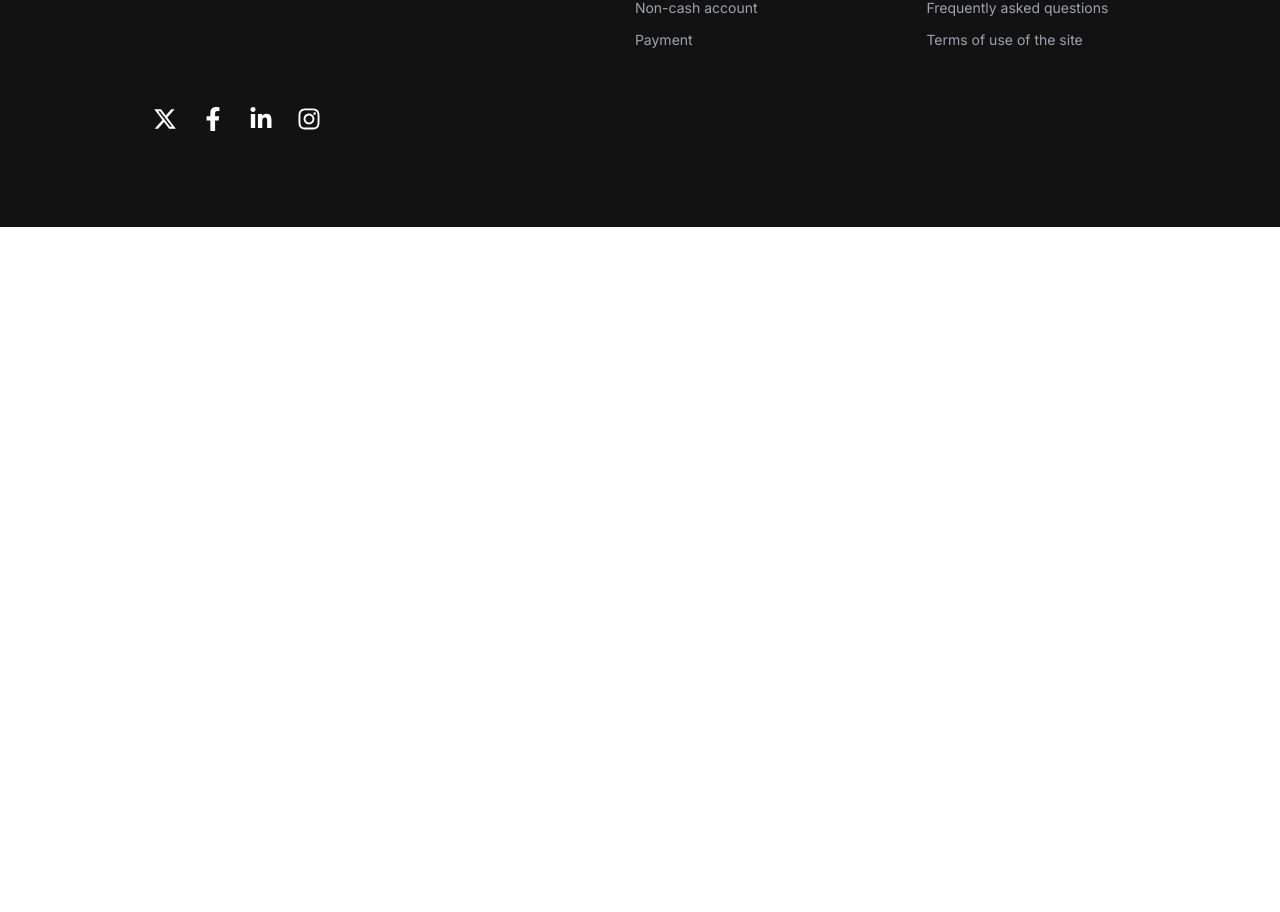
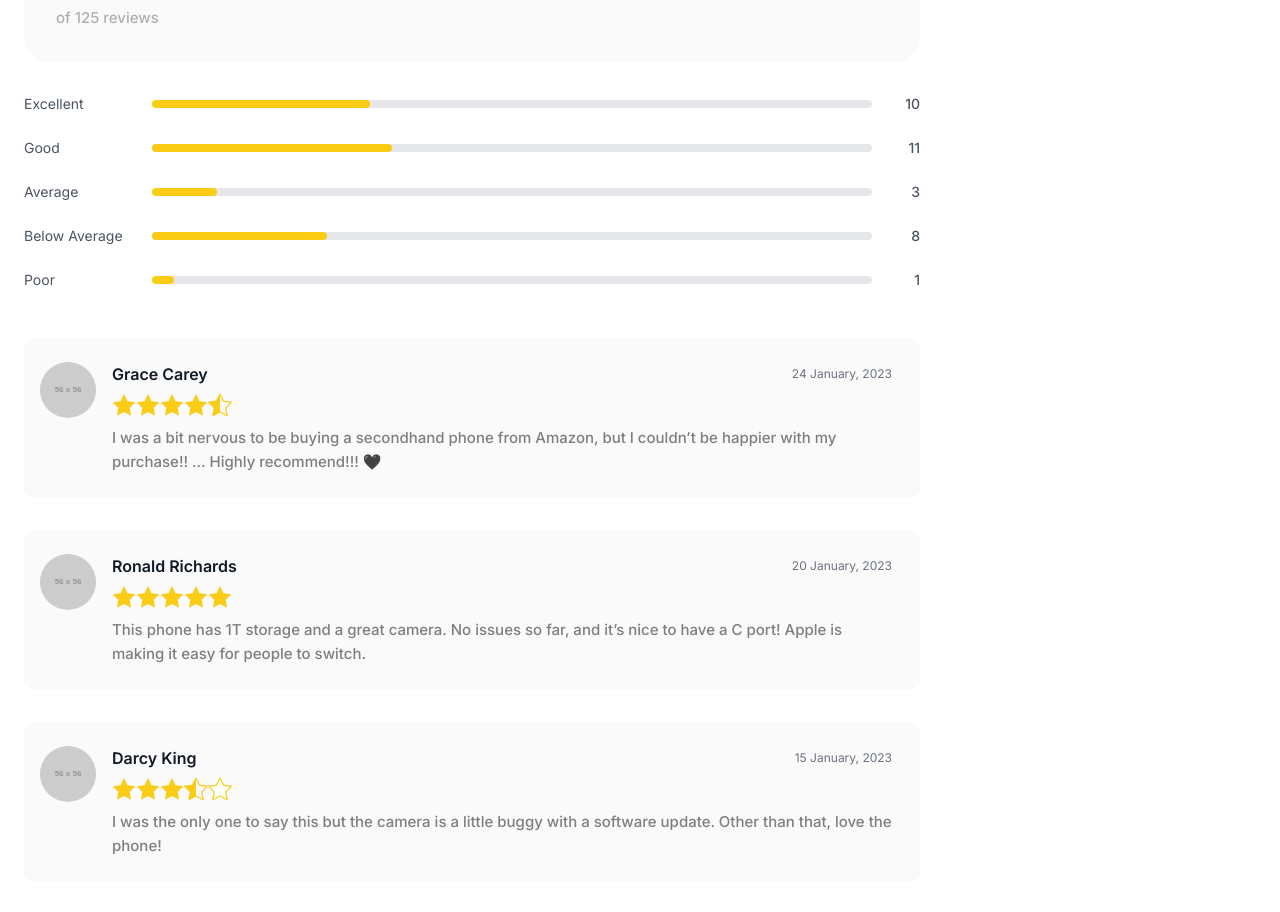
Before and after one commit to eduardobellini/cyber-web-front-Desafio03, a React (Vite) app in the folder vite-project/: page /product/1 in a window 1280 px wide. Shown: the part 332-1244 px from the top of the page. Before the commit the page ends 800 px from the top, so only its background shows below. Built offline with nearby package versions, Linux system fonts and the light colour scheme.

Commit message:
feat: add product details page with review summary and list components

```diff
--- a/vite-project/src/App.tsx
+++ b/vite-project/src/App.tsx
@@ -17,6 +17,7 @@ import Footer from './components/Footer/footer';
 import HomePage from './pages/HomePage';
 import ProductsPage from './pages/ProductsPage';
 import FilterPage from './pages/FilterPage';
+import ProductDetailsPage from './pages/ProductDetailsPage';
 
 function App() {
   return (
@@ -29,6 +30,7 @@ function App() {
             <Route path="/shop" element={<ProductsPage />} />
             <Route path="/shop/:category" element={<ProductsPage />} />
             <Route path="/shop/filters" element={<FilterPage />} />
+            <Route path="/product/:productId" element={<ProductDetailsPage />} />
           </Routes>
         </div>
 
--- /dev/null
+++ b/vite-project/src/components/RatingBar/ratingBar.tsx
@@ -0,0 +1,26 @@
+import React from 'react';
+
+interface RatingBarProps {
+  label: string;
+  count: number;
+  total: number;
+}
+
+const RatingBar: React.FC<RatingBarProps> = ({ label, count, total }) => {
+  const percentage = total > 0 ? (count / total) * 100 : 0;
+
+  return (
+    <div className="flex items-center gap-4 text-sm">
+      <span className="w-28 text-gray-600">{label}</span>
+      <div className="flex-grow bg-gray-200 rounded-full h-2">
+        <div
+          className="bg-yellow-400 h-2 rounded-full"
+          style={{ width: `${percentage}%` }}
+        />
+      </div>
+      <span className="w-8 text-right text-gray-600 font-medium">{count}</span>
+    </div>
+  );
+};
+
+export default RatingBar;
--- /dev/null
+++ b/vite-project/src/components/ReviewCard/reviewCard.tsx
@@ -0,0 +1,48 @@
+import React from 'react';
+import StarRating from '../StarRating/starRating';
+
+export interface Review {
+  id: number;
+  name_user: string;
+  url_image_user: string;
+  message: string;
+  rating: number;
+  created_at: string;
+}
+
+interface ReviewCardProps {
+  review: Review;
+}
+
+const ReviewCard: React.FC<ReviewCardProps> = ({ review }) => {
+  return (
+
+    <div
+      className="
+        flex gap-x-4 bg-[#FAFAFA] rounded-[10px]
+        pt-6 pb-6 pr-7 pl-4
+      "
+    >
+      <img
+        src={review.url_image_user}
+        alt={review.name_user}
+        className="w-14 h-14 rounded-full object-cover flex-shrink-0"
+      />
+
+      <div className="flex flex-col gap-y-2 w-full">
+        <div className="flex justify-between items-center">
+          <h4 className="font-semibold text-gray-900">{review.name_user}</h4>
+          <p className="text-xs text-gray-500">{review.created_at}</p>
+        </div>
+
+        <StarRating rating={review.rating} />
+
+        <p className="text-[15px] font-medium leading-6 text-[#7E7E7E]">
+          {review.message}
+        </p>
+      </div>
+    </div>
+  );
+};
+
+export default ReviewCard;
--- /dev/null
+++ b/vite-project/src/components/ReviewList/reviewList.tsx
@@ -0,0 +1,55 @@
+// src/components/ReviewList/index.tsx
+
+import React, { useState } from 'react';
+import ReviewCard, { type Review } from '../ReviewCard/reviewCard';
+
+interface ReviewListProps {
+  reviews: Review[];
+}
+
+const ChevronDownIcon = () => (
+    <svg width="24" height="24" viewBox="0 0 24 24" fill="none" xmlns="http://www.w3.org/2000/svg">
+        <path d="M6 9L12 15L18 9" stroke="currentColor" strokeWidth="2" strokeLinecap="round" strokeLinejoin="round"/>
+    </svg>
+);
+
+const ReviewList: React.FC<ReviewListProps> = ({ reviews }) => {
+
+  const [visibleReviews, setVisibleReviews] = useState(3);
+
+
+  const handleViewMore = () => {
+    setVisibleReviews(prev => prev + 1);
+  };
+
+  const reviewsToShow = reviews.slice(0, visibleReviews);
+
+  return (
+    <div className="mt-12">
+      <div className="space-y-8">
+        {reviewsToShow.map(review => (
+          <ReviewCard key={review.id} review={review} />
+        ))}
+      </div>
+
+      {visibleReviews < reviews.length && (
+        <div className="mt-8">
+          <button
+            onClick={handleViewMore}
+            className="
+              mx-auto flex h-12 w-[216px] items-center justify-center gap-x-2
+              rounded-lg border border-[#545454] py-3 px-14
+              text-sm font-medium text-black
+              transition-colors hover:bg-gray-100
+            "
+          >
+            <span className="whitespace-nowrap">View More</span>
+            <ChevronDownIcon />
+          </button>
+        </div>
+      )}
+    </div>
+  );
+};
+
+export default ReviewList;
--- /dev/null
+++ b/vite-project/src/components/ReviewSummary/reviewSummary.tsx
@@ -0,0 +1,55 @@
+// src/components/ReviewSummary/index.tsx
+
+import React from 'react';
+import StarRating from '../StarRating/starRating';
+import RatingBar from '../RatingBar/ratingBar';
+
+export interface ReviewSummaryData {
+  averageRating: number;
+  totalReviews: number;
+  ratingCounts: {
+    excellent: number;
+    good: number;
+    average: number;
+    belowAverage: number;
+    poor: number;
+  };
+}
+
+interface ReviewSummaryProps {
+  summary: ReviewSummaryData;
+}
+
+const ReviewSummary: React.FC<ReviewSummaryProps> = ({ summary }) => {
+  const { averageRating, totalReviews, ratingCounts } = summary;
+
+  const totalCountedReviews = Object.values(ratingCounts).reduce((sum, count) => sum + count, 0);
+
+  return (
+    <div className="font-sans">
+      <h2 className="text-2xl font-semibold mb-6">Reviews</h2>
+
+      <div className="bg-[#FAFAFA] rounded-[25px] p-8 mb-8">
+
+        <div>
+          <div className="flex items-baseline gap-x-16">
+            <p className="text-[56px] font-medium leading-none">{averageRating.toFixed(1)}</p>
+            <StarRating rating={averageRating} />
+          </div>
+
+          <p className="text-[15px] font-medium text-black/30 mt-2">of {totalReviews} reviews</p>
+        </div>
+      </div>
+
+      <div className="space-y-6">
+        <RatingBar label="Excellent" count={ratingCounts.excellent} total={totalCountedReviews} />
+        <RatingBar label="Good" count={ratingCounts.good} total={totalCountedReviews} />
+        <RatingBar label="Average" count={ratingCounts.average} total={totalCountedReviews} />
+        <RatingBar label="Below Average" count={ratingCounts.belowAverage} total={totalCountedReviews} />
+        <RatingBar label="Poor" count={ratingCounts.poor} total={totalCountedReviews} />
+      </div>
+    </div>
+  );
+};
+
+export default ReviewSummary;
--- /dev/null
+++ b/vite-project/src/components/StarRating/starRating.tsx
@@ -0,0 +1,46 @@
+// src/components/StarRating/index.tsx
+import React from 'react';
+
+const FullStar = () => (
+  <svg className="w-6 h-6 text-yellow-400" fill="currentColor" viewBox="0 0 20 20">
+    <path d="M10 15l-5.878 3.09 1.123-6.545L.489 6.91l6.572-.955L10 0l2.939 5.955 6.572.955-4.756 4.635 1.123 6.545z" />
+  </svg>
+);
+
+const HalfStar = () => (
+  <svg className="w-6 h-6 text-yellow-400" viewBox="0 0 20 20">
+    <path d="M10 15l-5.878 3.09 1.123-6.545L.489 6.91l6.572-.955L10 0l2.939 5.955 6.572.955-4.756 4.635 1.123 6.545z" fill="none" stroke="currentColor" strokeWidth="1"/>
+    <path d="M10 15l-5.878 3.09 1.123-6.545L.489 6.91l6.572-.955L10 0v15z" fill="currentColor" />
+  </svg>
+);
+
+const EmptyStar = () => (
+    <svg className="w-6 h-6 text-yellow-400" fill="white" viewBox="0 0 20 20" stroke="currentColor" strokeWidth="1">
+      <path d="M10 15l-5.878 3.09 1.123-6.545L.489 6.91l6.572-.955L10 0l2.939 5.955 6.572.955-4.756 4.635 1.123 6.545z" />
+    </svg>
+  );
+
+
+interface StarRatingProps {
+  rating: number;
+}
+
+const StarRating: React.FC<StarRatingProps> = ({ rating }) => {
+  const stars = [];
+  const fullStars = Math.floor(rating);
+  const hasHalfStar = rating % 1 !== 0;
+
+  for (let i = 1; i <= 5; i++) {
+    if (i <= fullStars) {
+      stars.push(<FullStar key={i} />);
+    } else if (i === fullStars + 1 && hasHalfStar) {
+      stars.push(<HalfStar key={i} />);
+    } else {
+      stars.push(<EmptyStar key={i} />);
+    }
+  }
+
+  return <div className="flex items-center">{stars}</div>;
+};
+
+export default StarRating;
--- /dev/null
+++ b/vite-project/src/pages/ProductDetailsPage/index.tsx
@@ -0,0 +1,40 @@
+import React from 'react';
+import ReviewSummary, { type ReviewSummaryData } from '../../components/ReviewSummary/reviewSummary';
+import ReviewList from '../../components/ReviewList/reviewList';
+import { type Review } from '../../components/ReviewCard/reviewCard';
+
+const sampleSummary: ReviewSummaryData = {
+  averageRating: 3.4,
+  totalReviews: 125,
+  ratingCounts: {
+    excellent: 10,
+    good: 11,
+    average: 3,
+    belowAverage: 8,
+    poor: 1,
+  },
+};
+
+const sampleReviews: Review[] = [
+  { id: 1, name_user: 'Grace Carey', url_image_user: 'https://placehold.co/56x56', message: 'I was a bit nervous to be buying a secondhand phone from Amazon, but I couldn’t be happier with my purchase!! ... Highly recommend!!! 🖤', rating: 4.8, created_at: '24 January, 2023' },
+  { id: 2, name_user: 'Ronald Richards', url_image_user: 'https://placehold.co/56x56', message: 'This phone has 1T storage and a great camera. No issues so far, and it’s nice to have a C port! Apple is making it easy for people to switch.', rating: 5, created_at: '20 January, 2023' },
+  { id: 3, name_user: 'Darcy King', url_image_user: 'https://placehold.co/56x56', message: 'I was the only one to say this but the camera is a little buggy with a software update. Other than that, love the phone!', rating: 3.5, created_at: '15 January, 2023' },
+  { id: 4, name_user: 'John Malcolm', url_image_user: 'https://placehold.co/56x56', message: 'It took almost two weeks to ship, but it is still possible. Expecting it to be a True Cortado and you get what you pay for.', rating: 4.1, created_at: '10 January, 2023' },
+  { id: 5, name_user: 'Jane Doe', url_image_user: 'https://placehold.co/56x56', message: 'Great product, fast delivery. Would buy again from this seller.', rating: 5, created_at: '05 January, 2023' },
+];
+
+const ProductDetailsPage: React.FC = () => {
+  return (
+    <main className="container mx-auto px-6 py-12">
+      <h1 className="text-3xl font-bold mb-8">Página de Detalhes do Produto (Teste)</h1>
+
+      <div className="max-w-4xl">
+        <ReviewSummary summary={sampleSummary} />
+
+        <ReviewList reviews={sampleReviews} />
+      </div>
+    </main>
+  );
+};
+
+export default ProductDetailsPage;
```
